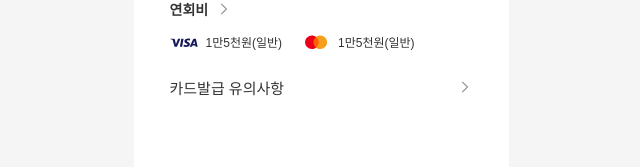
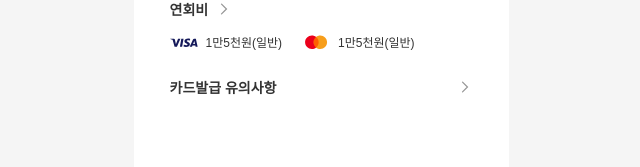
Before and after one commit to SHDS-SOLPick/sol-pick-fe, a React (Create React App) app: page /card/detail in a window 1280 px wide. Shown: the part 497-664 px from the top of the page, without its empty margins (319-959 px from the left). Built offline with nearby package versions, Linux system fonts and the light colour scheme; a web font is replaced by a local one.

Commit message:
style(card): 카드 상세 페이지 스타일 수정

```diff
--- a/src/components/card/CardDetail.css
+++ b/src/components/card/CardDetail.css
@@ -177,8 +177,8 @@ p {
 }
 
 .dropdown-header span {
-  font-size: 15px;
-  font-weight: 500;
+  font-size: 14px;
+  font-weight: 800;
   color: #333;
 }
 
```
